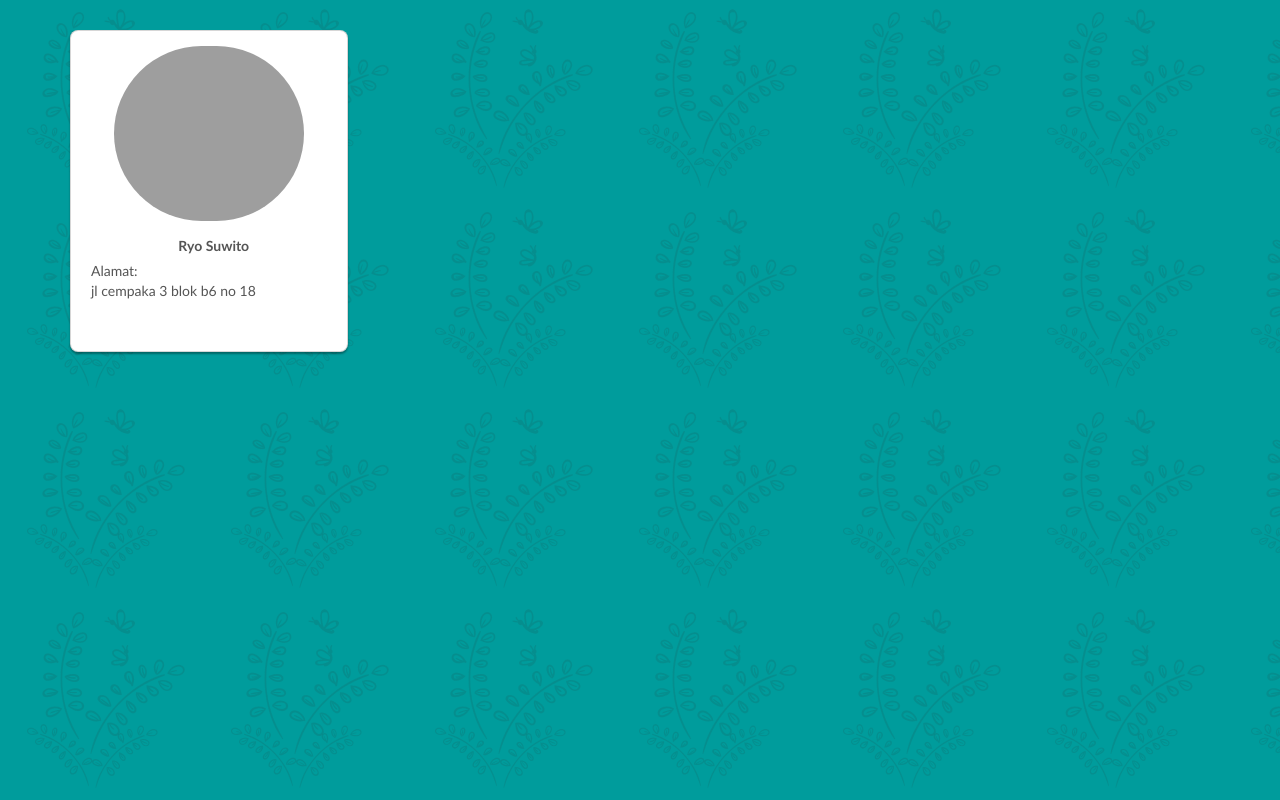
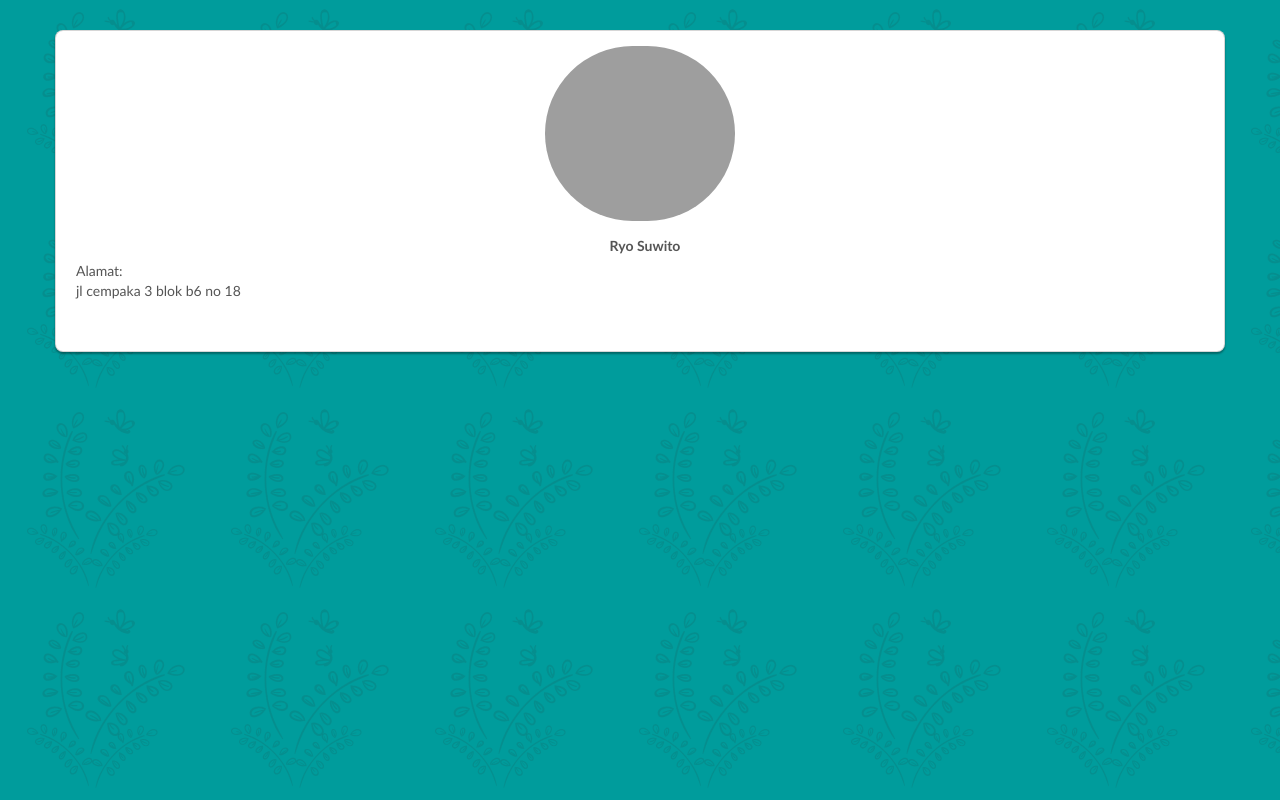
Before and after one commit to ryosuwito/kosanku, a Django app: page /profile/ in a window 1280 px wide. Run offline with Django 3.2, Linux system fonts and the light colour scheme; a user stored in the database is signed in; data comes from the database, SQL or seed files in the repository; some libraries are stand-ins or nearby versions; grey boxes are pictures that could not be loaded.

Commit message:
change profile page

```diff
--- a/member/templates/member/profile.html
+++ b/member/templates/member/profile.html
@@ -27,7 +27,7 @@
     </script>
     <div class="container"><!--Container#1 -->
        <div class="row"><!-- Row#1 of Container#1 -->
-         <div name="socio-box" class="col-xs-12 col-md-3" style="padding-right: 0">
+         <div name="socio-box" class="col-xs-12" style="padding: 0">
            <div class="col-xs-12 card-bottom card-md effect5" style="height:auto;margin-top:30px;padding:0 5px 20px 5px">
 
              <div name="prf-header" class="col-xs-12" style="padding:10px 0">
```
